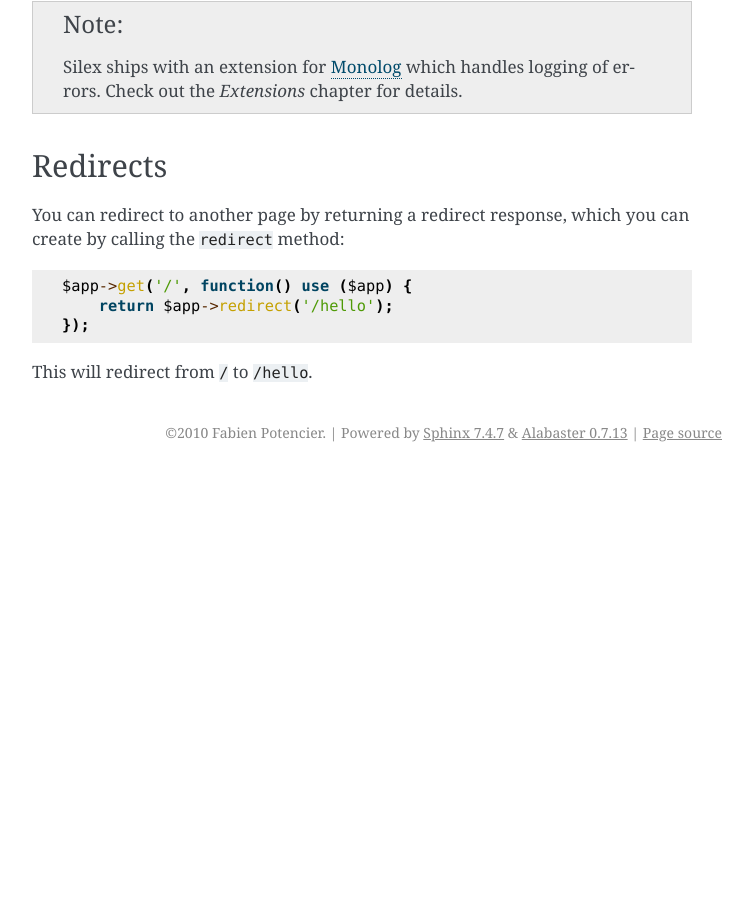
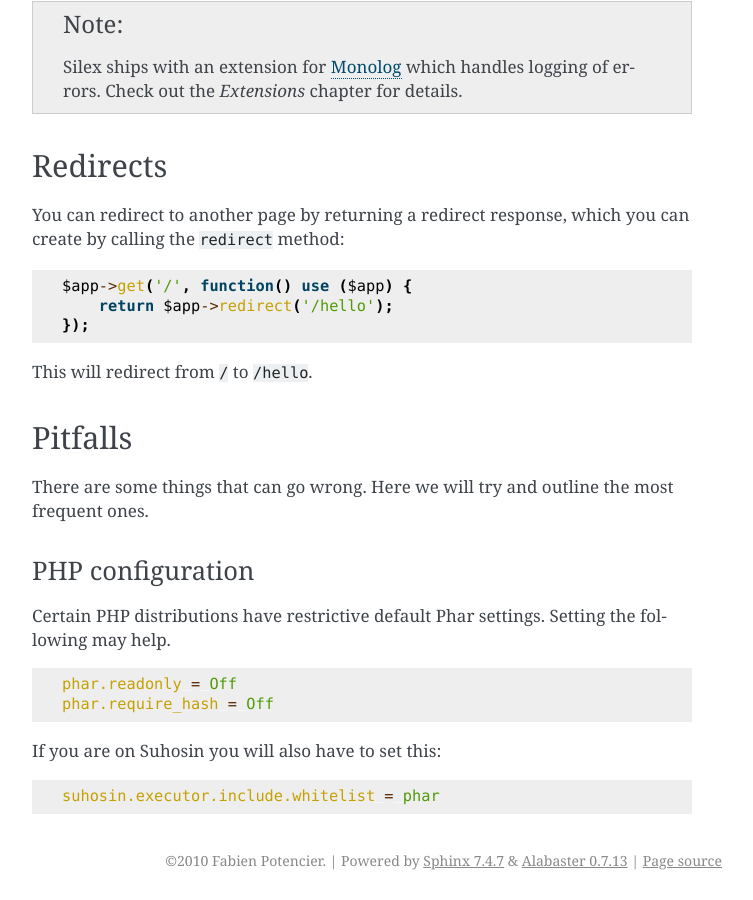
Before and after one commit to silexphp/Silex, a Sphinx documentation site: the page built from doc/usage.rst, in a window 1280 px wide and 900 px high, scrolled down 6824 px. Shown: the whole window, without its empty margins (388-1141 px from the left). Built offline with Sphinx 7.4.7, drawn with Linux system fonts in a browser that asks for light colours; before the commit the page ends 7296 px from its top, so only the background shows below that; some of the changed text lies outside the part shown.

Commit message:
[docs] a section about common pitfalls

```diff
--- a/doc/usage.rst
+++ b/doc/usage.rst
@@ -346,3 +346,26 @@ you can create by calling the ``redirect`` method::
     });
 
 This will redirect from ``/`` to ``/hello``.
+
+Pitfalls
+--------
+
+There are some things that can go wrong. Here we will try and outline the
+most frequent ones.
+
+PHP configuration
+~~~~~~~~~~~~~~~~~
+
+Certain PHP distributions have restrictive default Phar settings. Setting
+the following may help.
+
+.. code-block:: ini
+
+		phar.readonly = Off
+		phar.require_hash = Off
+
+If you are on Suhosin you will also have to set this:
+
+.. code-block:: ini
+
+		suhosin.executor.include.whitelist = phar
```
